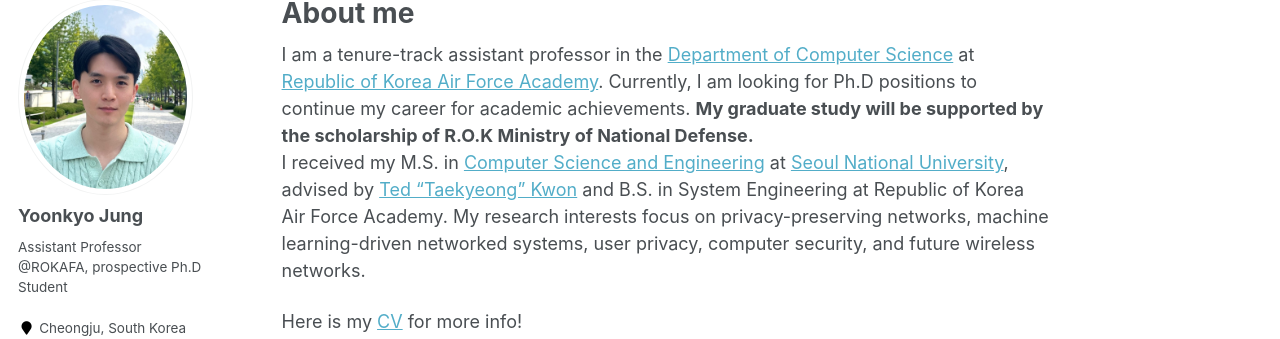
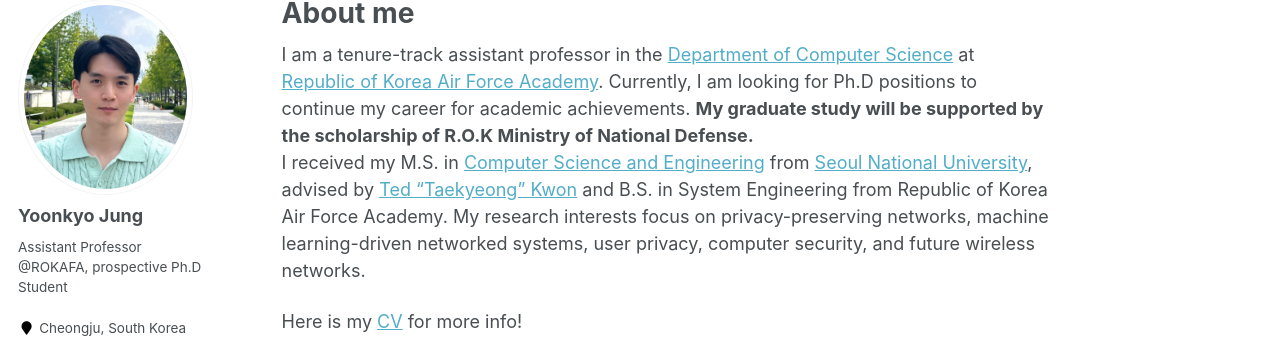
Before and after one commit to Yoonkyo/yoonkyo.github.io, a Jekyll site: the page built from _pages/about.md, in a window 1280 px wide and 900 px high. Shown: the part 119-458 px from the top of the window. Built offline with Jekyll 4.4.1, drawn with Linux system fonts in a browser that asks for light colours; formulas are drawn with MathJax 3.

Commit message:
update info

```diff
--- a/_pages/about.md
+++ b/_pages/about.md
@@ -9,7 +9,7 @@
 ---
 
 I am a tenure-track assistant professor in the [Department of Computer Science](https://rokaf.airforce.mil.kr/afa/1424/subview.do) at [Republic of Korea Air Force Academy](https://rokaf.airforce.mil.kr/afa/index.do). Currently, I am looking for Ph.D positions to continue my career for academic achievements. **My graduate study will be supported by the scholarship of R.O.K Ministry of National Defense.** \\
-I received my M.S. in [Computer Science and Engineering](https://cse.snu.ac.kr/) at [Seoul National University](https://www.snu.ac.kr/), advised by [Ted "Taekyeong" Kwon](https://mmlab.snu.ac.kr/) and B.S. in System Engineering at Republic of Korea Air Force Academy. My research interests focus on privacy-preserving networks, machine learning-driven networked systems, user privacy, computer security, and future wireless networks.
+I received my M.S. in [Computer Science and Engineering](https://cse.snu.ac.kr/) from [Seoul National University](https://www.snu.ac.kr/), advised by [Ted "Taekyeong" Kwon](https://mmlab.snu.ac.kr/) and B.S. in System Engineering from Republic of Korea Air Force Academy. My research interests focus on privacy-preserving networks, machine learning-driven networked systems, user privacy, computer security, and future wireless networks.
 
 Here is my [CV](/cv_yoonkyo.pdf) for more info! \\
 Contact: ykjung.rokafa@gmail.com
```
